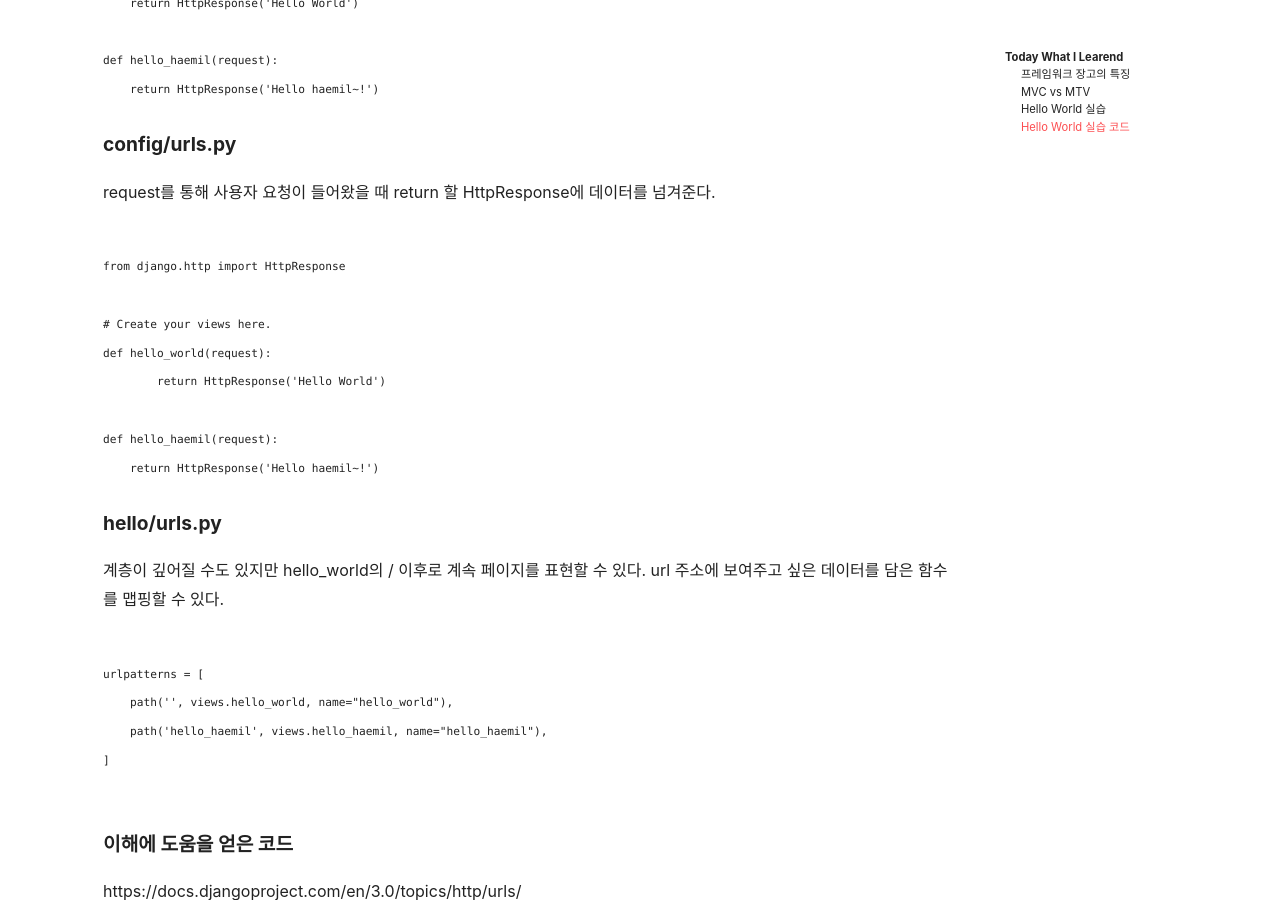
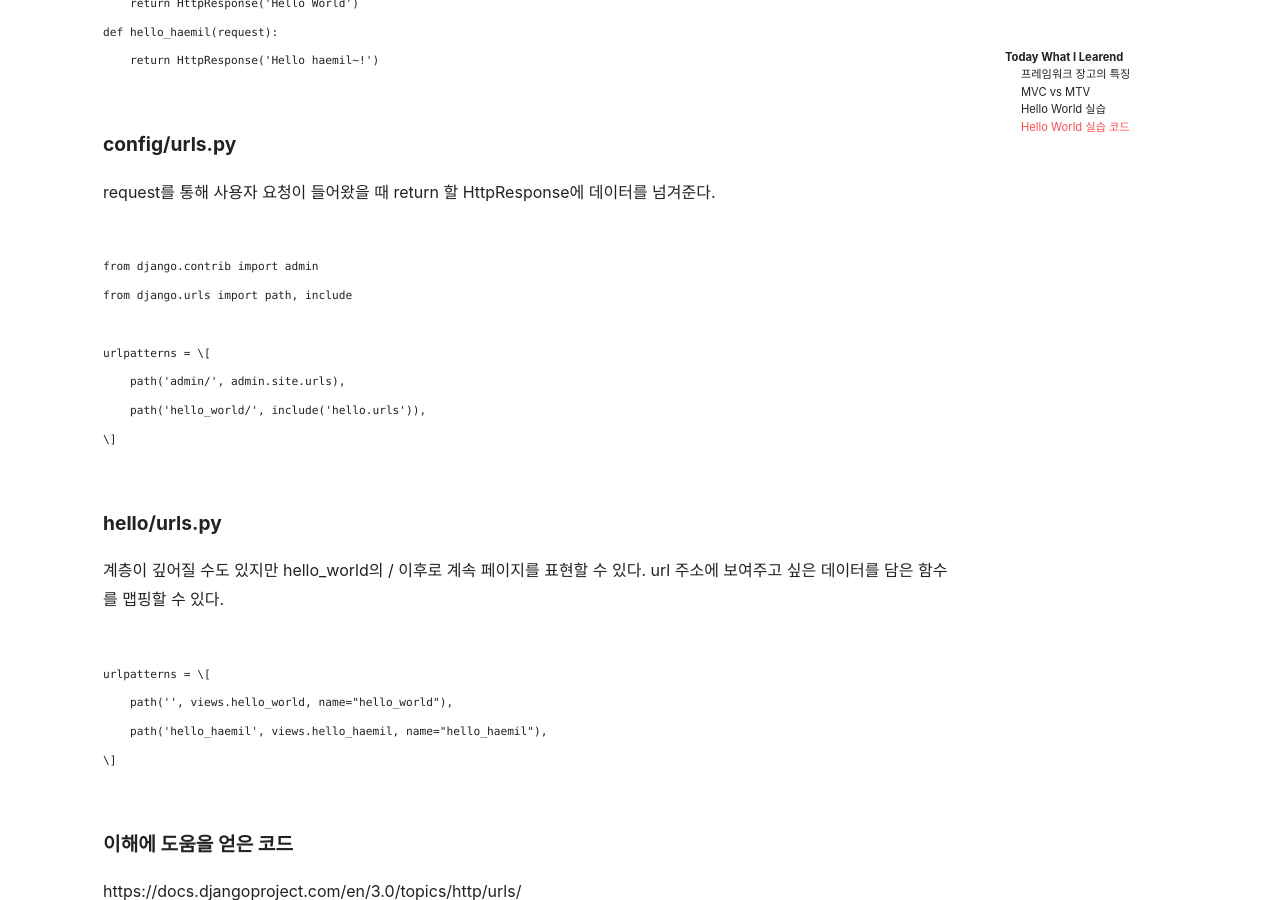
Before and after one commit to mchaemil/mchaemil.github.io, a Jekyll site: the page built from _posts/2019-12-11-Django-hello-world.md, in a window 1280 px wide and 900 px high, scrolled down 3124 px. Built offline with Jekyll 4.4.1, drawn with Linux system fonts in a browser that asks for light colours; nearby versions of some CDN libraries.

Commit message:
update post

````diff
--- a/_posts/2019-12-11-Django-hello-world.md
+++ b/_posts/2019-12-11-Django-hello-world.md
@@ -119,9 +119,9 @@ from django.http import HttpResponse
 # Create your views here.
 def hello_world(request):
     return HttpResponse('Hello World')
-
 def hello_haemil(request):
     return HttpResponse('Hello haemil~!')
+
 ```
 
 #### config/urls.py
@@ -129,14 +129,14 @@ request를 통해 사용자 요청이 들어왔을 때 return 할 HttpResponse
 
 ```Django
 
-from django.http import HttpResponse
+from django.contrib import admin
+from django.urls import path, include
 
-# Create your views here.
-def hello_world(request):
-	return HttpResponse('Hello World')
+urlpatterns = \[
+    path('admin/', admin.site.urls),
+    path('hello_world/', include('hello.urls')),
+\]
 
-def hello_haemil(request):
-    return HttpResponse('Hello haemil~!')
 ```
 
 #### hello/urls.py
@@ -145,10 +145,10 @@ def hello_haemil(request):
 
 ```Django
 
-urlpatterns = [
+urlpatterns = \[
     path('', views.hello_world, name="hello_world"),
     path('hello_haemil', views.hello_haemil, name="hello_haemil"),
-]
+\]
 
 ```
 
@@ -160,6 +160,7 @@ urlpatterns = [
 https://docs.djangoproject.com/en/3.0/topics/http/urls/
 
 ```Django
+
 from django.urls import path
 
 from . import views
````
